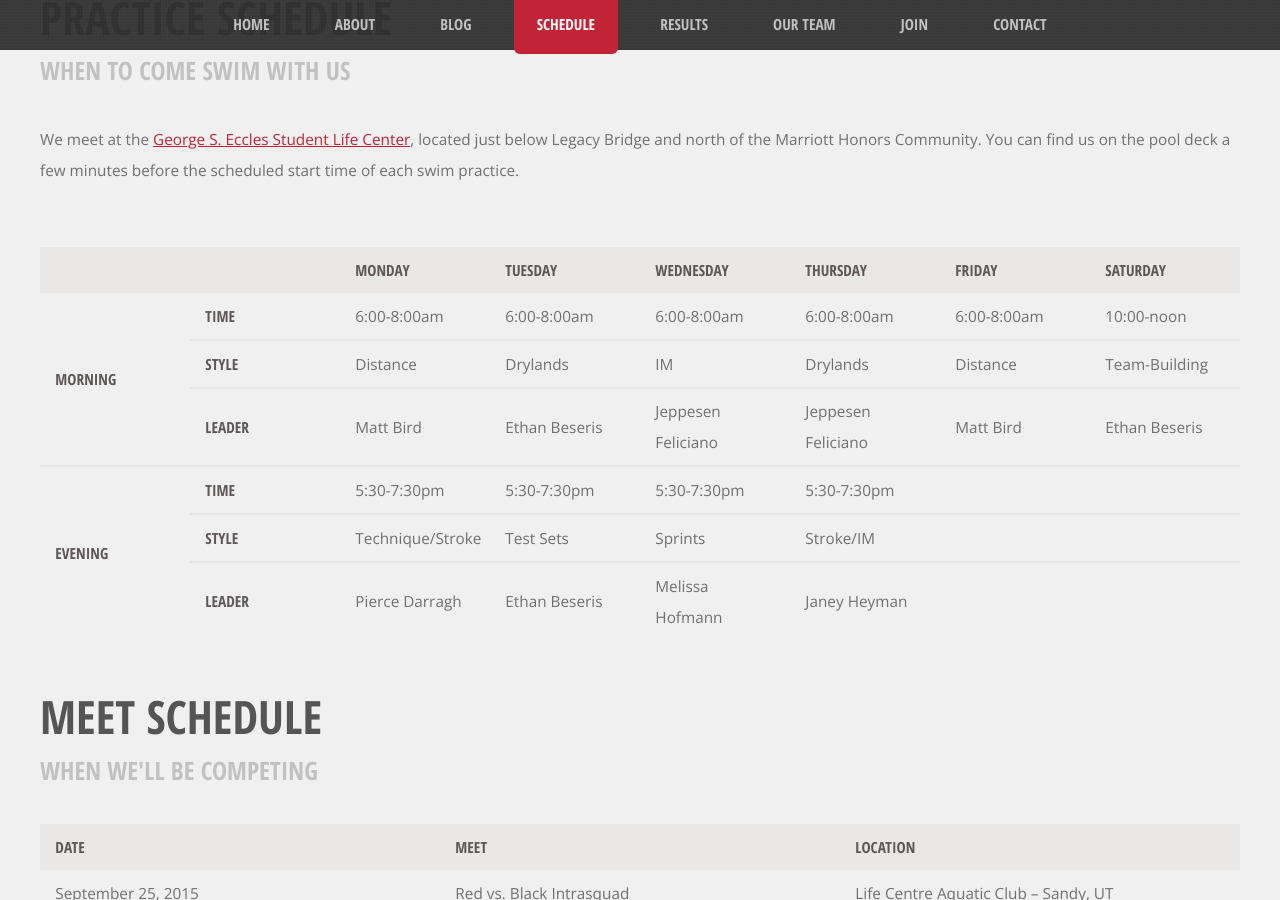
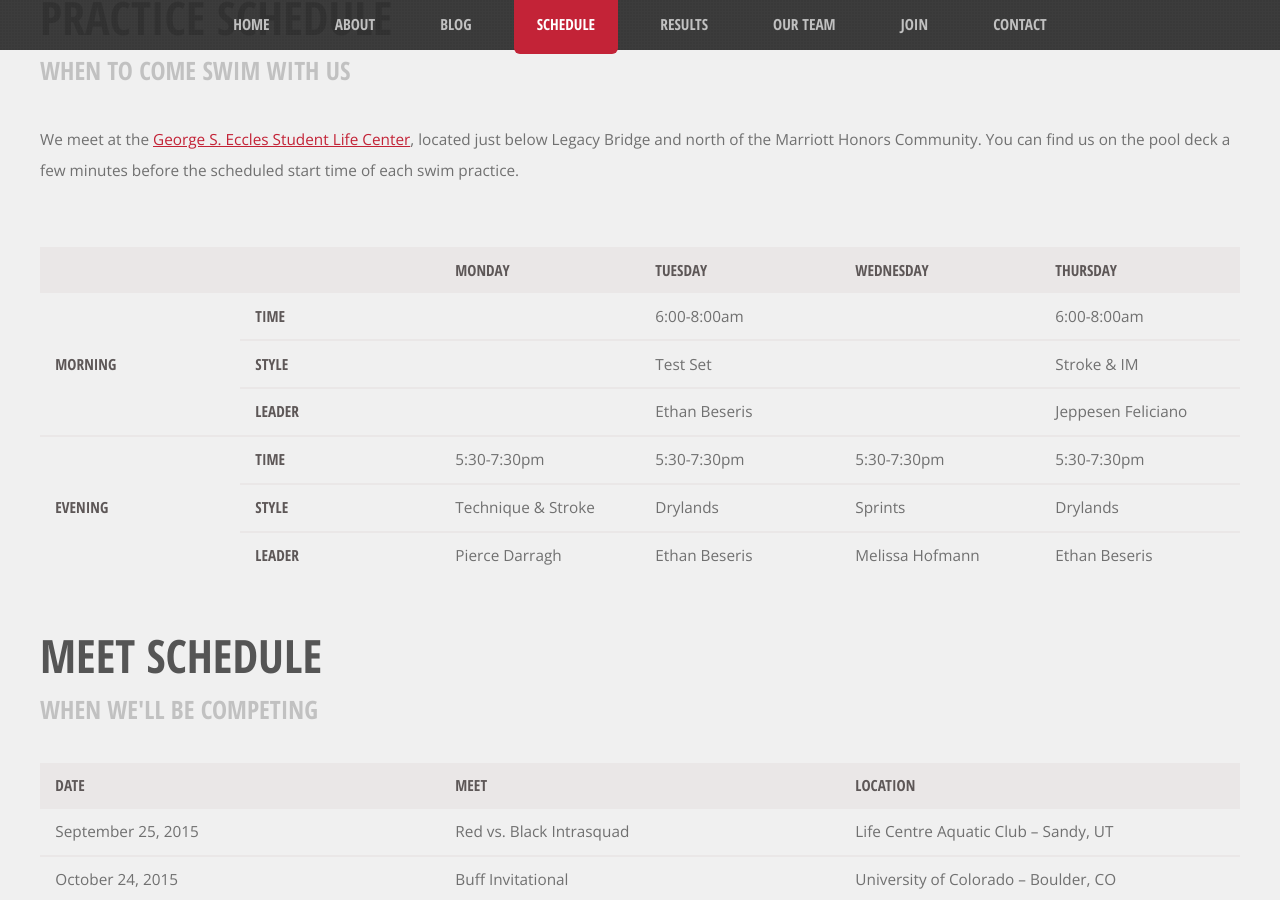
Before and after one commit to utahclubswimming/utahclubswimming.github.io, a Jekyll site: the page built from schedule.html, in a window 1280 px wide and 900 px high, scrolled down 316 px. Built offline with Jekyll 4.4.1, drawn with Linux system fonts in a browser that asks for light colours.

Commit message:
Resolves #150
Updated the schedule to reflect changes as decided in meeting on
September 7.

```diff
--- a/_data/schedule.yml
+++ b/_data/schedule.yml
@@ -1,26 +1,18 @@
 - day: Monday
-  morning:
-    - time: 6:00-8:00am
-      leader: Matt Bird
-      style: Distance
   evening:
     - time: 5:30-7:30pm
       leader: Pierce Darragh
-      style: Technique/Stroke
+      style: Technique & Stroke
 - day: Tuesday
   morning:
     - time: 6:00-8:00am
       leader: Ethan Beseris
-      style: Drylands
+      style: Test Set
   evening:
     - time: 5:30-7:30pm
       leader: Ethan Beseris
-      style: Test Sets
+      style: Drylands
 - day: Wednesday
-  morning:
-    - time: 6:00-8:00am
-      leader: Jeppesen Feliciano
-      style: IM
   evening:
     - time: 5:30-7:30pm
       leader: Melissa Hofmann
@@ -29,18 +21,8 @@
   morning:
     - time: 6:00-8:00am
       leader: Jeppesen Feliciano
-      style: Drylands
+      style: Stroke & IM
   evening:
     - time: 5:30-7:30pm
-      leader: Janey Heyman
-      style: Stroke/IM
-- day: Friday
-  morning:
-    - time: 6:00-8:00am
-      leader: Matt Bird
-      style: Distance
-- day: Saturday
-  morning:
-    - time: 10:00-noon
       leader: Ethan Beseris
-      style: Team-Building
+      style: Drylands
```
